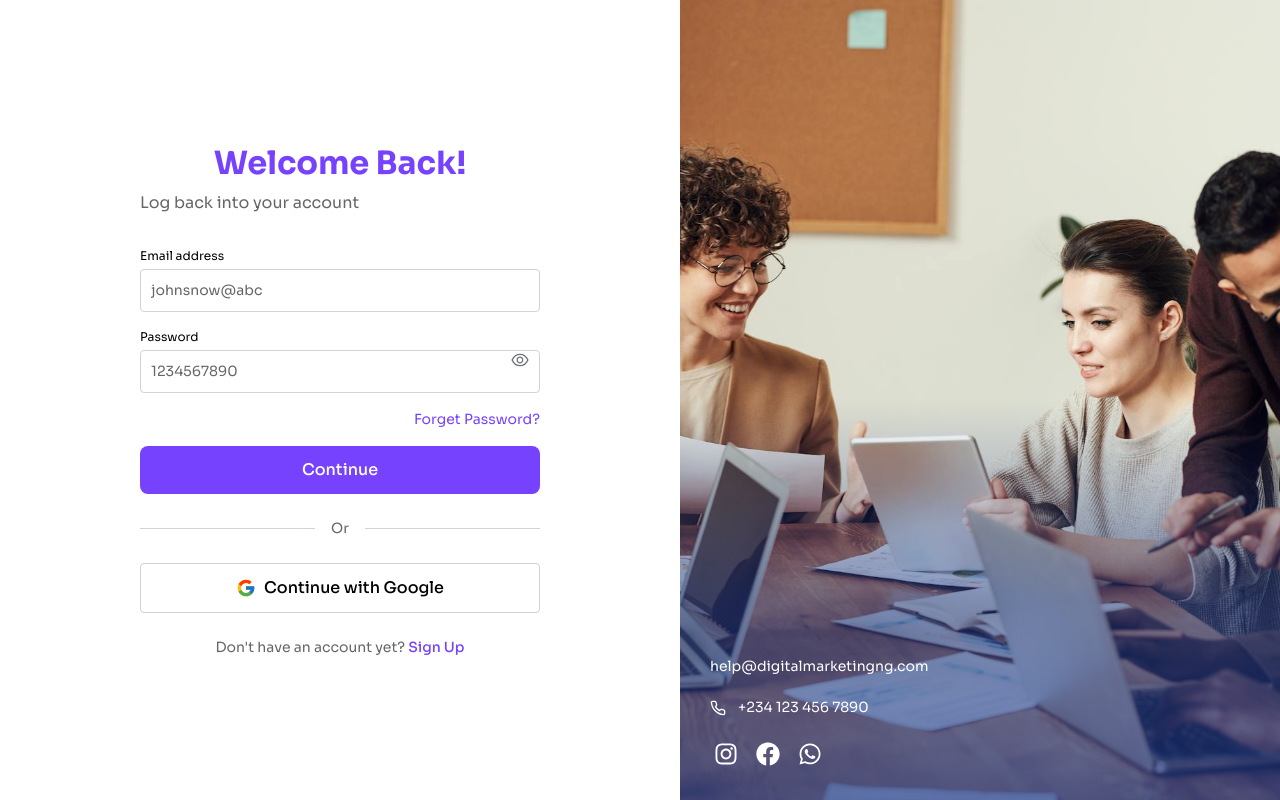
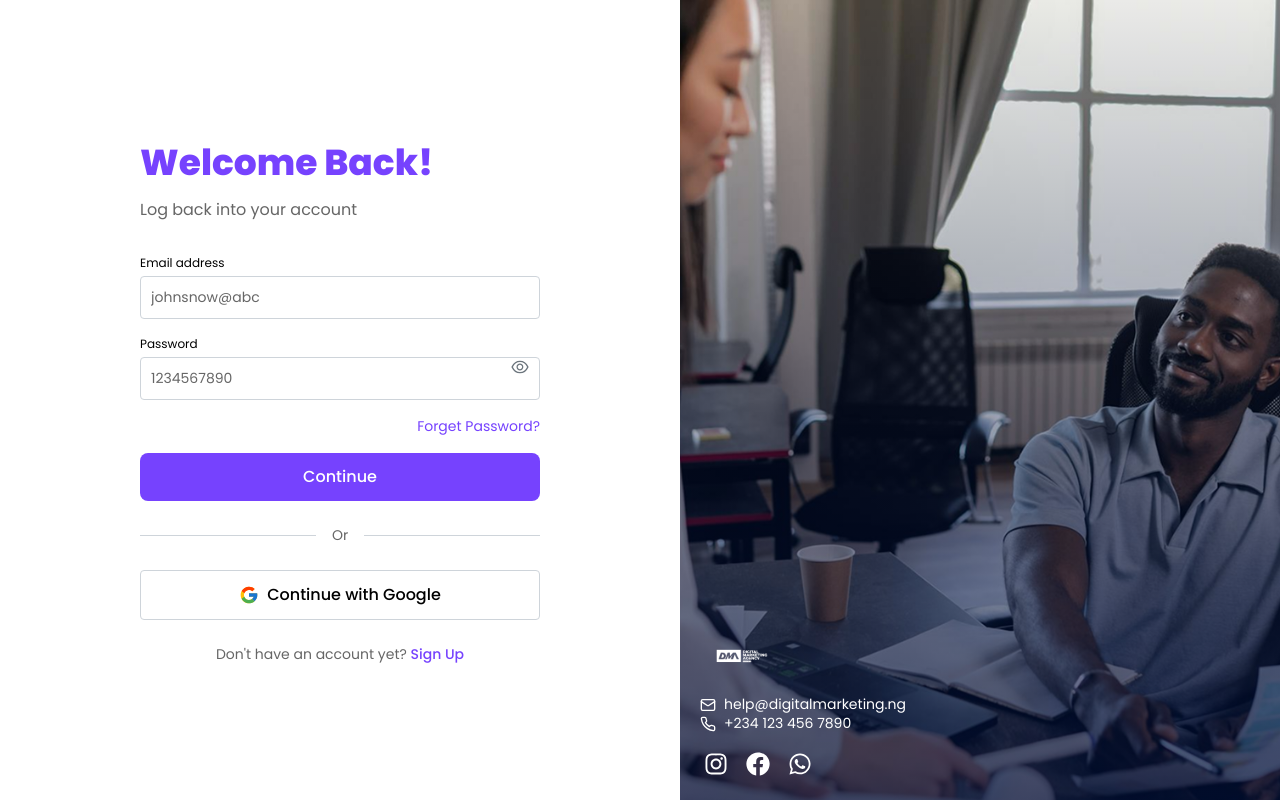
Before and after one commit to Tollani/digitalmarketingSEED, a React (Vite) app: page / in a window 1280 px wide. Built offline with nearby package versions, Linux system fonts and the light colour scheme.

Commit message:
Reverted to commit f3c90d39b9f49f910a599301bcc68823e708bc7b

```diff
--- a/src/components/Button.tsx
+++ b/src/components/Button.tsx
@@ -13,7 +13,7 @@ const StyledButton = styled.button<{ disabled?: boolean }>`
   font-weight: 500;
   cursor: ${props => props.disabled ? 'not-allowed' : 'pointer'};
   transition: background-color 0.2s ease;
-  font-family: 'Sora', sans-serif;
+  font-family: 'Poppins', sans-serif;
 
   &:hover {
     background: ${props => props.disabled ? '#D1D5DB' : '#5f35cc'};
--- a/src/components/CreatePasswordForm.tsx
+++ b/src/components/CreatePasswordForm.tsx
@@ -12,16 +12,12 @@ const FormContainer = styled.div`
 `;
 
 const Title = styled.h1`
-  font-family: 'Sora', sans-serif;
-  font-weight: 700;
   font-size: 32px;
-  line-height: 40px;
-  letter-spacing: -0.15px;
-  width: 275px;
-  height: 40px;
+  font-weight: 800;
   color: #7642FE;
-  margin: 0 auto 8px auto;
-  text-align: center;
+  margin-bottom: 8px;
+  font-family: 'Poppins', sans-serif;
+  text-align: left;
 `;
 
 const Subtitle = styled.p`
@@ -30,7 +26,7 @@ const Subtitle = styled.p`
   color: #6B7280;
   margin-bottom: 32px;
   line-height: 1.5;
-  font-family: 'Sora', sans-serif;
+  font-family: 'Poppins', sans-serif;
   text-align: left;
 `;
 
@@ -50,13 +46,11 @@ const Label = styled.label`
   font-size: 14px;
   font-weight: 400;
   color: #1F2937;
-  font-family: 'Sora', sans-serif;
+  font-family: 'Poppins', sans-serif;
 `;
 
 const InputWrapper = styled.div`
   position: relative;
-  display: flex;
-  align-items: center;
 `;
 
 const Input = styled.input<{ hasError: boolean }>`
@@ -65,7 +59,7 @@ const Input = styled.input<{ hasError: boolean }>`
   border: 2px solid ${props => props.hasError ? '#EF4444' : '#D1D5DB'};
   border-radius: 8px;
   font-size: 16px;
-  font-family: 'Sora', sans-serif;
+  font-family: 'Poppins', sans-serif;
   background: white;
 
   &:focus {
@@ -83,9 +77,6 @@ const ToggleButton = styled.button`
   border: none;
   cursor: pointer;
   color: #6B7280;
-  display: flex;
-  align-items: center;
-  justify-content: center;
 
   &:focus {
     outline: none;
@@ -102,7 +93,7 @@ const SuccessMessage = styled.div`
   gap: 8px;
   color: #10B981;
   font-size: 14px;
-  font-family: 'Sora', sans-serif;
+  font-family: 'Poppins', sans-serif;
   margin-top: 16px;
 `;
 
@@ -110,7 +101,7 @@ const SignInContainer = styled.div`
   text-align: center;
   margin-top: 16px;
   font-size: 14px;
-  font-family: 'Sora', sans-serif;
+  font-family: 'Poppins', sans-serif;
 `;
 
 const SignInText = styled.span`
@@ -199,10 +190,6 @@ const CreatePasswordForm = () => {
     if (!hasErrors) {
       console.log({ newPassword, confirmPassword });
       setIsSuccess(true);
-      // Navigate to complete profile after successful password creation
-      setTimeout(() => {
-        navigate('/complete-profile');
-      }, 1500);
     }
   };
 
--- a/src/components/ForgetPasswordForm.tsx
+++ b/src/components/ForgetPasswordForm.tsx
@@ -1,7 +1,7 @@
 
 import React, { useState } from 'react';
 import styled from 'styled-components';
-import { Link, useNavigate } from 'react-router-dom';
+import { Link } from 'react-router-dom';
 import Alert from './Alert';
 
 const FormContainer = styled.div`
@@ -10,16 +10,11 @@ const FormContainer = styled.div`
 `;
 
 const Title = styled.h1`
-  font-family: 'Sora', sans-serif;
-  font-weight: 700;
   font-size: 32px;
-  line-height: 40px;
-  letter-spacing: -0.15px;
-  width: 275px;
-  height: 40px;
+  font-weight: 800;
   color: #7642FE;
-  margin: 0 auto 8px auto;
-  text-align: center;
+  margin-bottom: 8px;
+  font-family: 'Poppins', sans-serif;
 `;
 
 const Subtitle = styled.p`
@@ -28,7 +23,7 @@ const Subtitle = styled.p`
   color: #666666;
   margin-bottom: 32px;
   line-height: 1.5;
-  font-family: 'Sora', sans-serif;
+  font-family: 'Poppins', sans-serif;
 `;
 
 const Form = styled.form`
@@ -44,7 +39,7 @@ const InputGroup = styled.div`
 `;
 
 const InputLabel = styled.label`
-  font-family: 'Sora', sans-serif;
+  font-family: 'Poppins', sans-serif;
   font-size: 14px;
   font-weight: 400;
   color: #000000;
@@ -57,7 +52,7 @@ const Input = styled.input<{ hasError?: boolean }>`
   border-radius: 8px;
   font-size: 16px;
   font-weight: 400;
-  font-family: 'Sora', sans-serif;
+  font-family: 'Poppins', sans-serif;
 
   &::placeholder {
     color: #666666;
@@ -80,7 +75,7 @@ const SendEmailButton = styled.button`
   font-weight: 500;
   cursor: pointer;
   transition: background-color 0.2s ease;
-  font-family: 'Sora', sans-serif;
+  font-family: 'Poppins', sans-serif;
 
   &:hover {
     background: #5f35cc;
@@ -98,7 +93,7 @@ const SignInText = styled.p`
   font-size: 14px;
   font-weight: 400;
   color: #666666;
-  font-family: 'Sora', sans-serif;
+  font-family: 'Poppins', sans-serif;
 `;
 
 const SignInLink = styled(Link)`
@@ -114,7 +109,6 @@ const SignInLink = styled(Link)`
 const ForgetPasswordForm = () => {
   const [email, setEmail] = useState('johnsnow@abc');
   const [showAlert, setShowAlert] = useState(false);
-  const navigate = useNavigate();
 
   const validateEmail = (email: string) => {
     const emailRegex = /^[^\s@]+@[^\s@]+\.[^\s@]+$/;
@@ -143,10 +137,14 @@ const ForgetPasswordForm = () => {
       return;
     }
 
-    // For any valid email format, proceed to verify OTP
+    if (!isValidAccount(email)) {
+      setShowAlert(true);
+      return;
+    }
+
+    // Valid email
     setShowAlert(false);
     console.log('Password reset email sent to:', { email });
-    navigate('/verify-otp');
   };
 
   return (
--- a/src/components/ImageSection.tsx
+++ b/src/components/ImageSection.tsx
@@ -4,115 +4,72 @@ import styled from 'styled-components';
 import { Mail, Phone } from 'lucide-react';
 import SocialIcons from './SocialIcons';
 
-const ImageSectionContainer = styled.div`
+const ImageContainer = styled.div`
   width: 100%;
   height: 100%;
-  background-image: url('/lovable-uploads/8deb37e4-5ae4-4872-992a-1c70885b9e34.png');
+  background-image: linear-gradient(
+    to top,
+    rgba(0, 16, 59, 0.7) 0%,
+    transparent 100%
+  ), url('/lovable-uploads/12ff7025-87d4-426c-9a19-eca147fe2274.png');
   background-size: cover;
   background-position: center;
   background-repeat: no-repeat;
-  position: relative;
   display: flex;
   flex-direction: column;
+  justify-content: flex-end;
+  position: relative;
 `;
 
-const GradientOverlay = styled.div`
-  position: absolute;
-  bottom: 0;
-  left: 0;
-  right: 0;
-  height: 50%;
-  background: linear-gradient(
-    to top,
-    rgba(30, 58, 138, 0.7) 0%,
-    rgba(30, 58, 138, 0.5) 50%,
-    transparent 100%
-  );
+const ContactInfo = styled.div`
+  padding: 20px;
+  color: white;
 `;
 
-const ContentWrapper = styled.div`
-  position: relative;
-  z-index: 2;
-  margin-top: auto;
-  padding: 30px;
-  color: white;
-
-  @media (max-width: 768px) {
-    padding: 20px;
-    text-align: center;
-  }
-`;
-
-const BrandingOverlay = styled.div`
-  position: absolute;
-  top: -149px;
-  left: -71px;
-  width: 300px;
-  height: 74px;
-  z-index: 3;
-
-  @media (max-width: 768px) {
-    position: relative;
-    top: 0;
-    left: 0;
-    margin: 0 auto 20px auto;
-    width: 250px;
-    height: auto;
-  }
-`;
-
-const BrandingImage = styled.img`
-  width: 100%;
-  height: 100%;
-  object-fit: contain;
+const Logo = styled.img`
+  width: 80px;
+  height: auto;
+  margin: 0;
+  margin-bottom: 0;
   display: block;
-`;
-
-const ContactEmail = styled.div`
-  color: white;
-  font-weight: 400;
-  font-size: 14px;
-  font-family: 'Sora', sans-serif;
-  margin-bottom: 20px;
-
-  @media (max-width: 768px) {
-    text-align: center;
-  }
 `;
 
 const ContactItem = styled.div`
   display: flex;
   align-items: center;
-  gap: 12px;
+  gap: 8px;
+  margin: 0;
   font-size: 14px;
-  font-family: 'Sora', sans-serif;
-  color: white;
-  margin-bottom: 20px;
+  font-family: 'Poppins', sans-serif;
+  line-height: 1.2;
+`;
 
-  @media (max-width: 768px) {
-    justify-content: center;
-  }
+const ContactGroup = styled.div`
+  display: flex;
+  flex-direction: column;
+  gap: 2px;
+  margin: 0;
+  padding: 0;
 `;
 
 const ImageSection = () => {
   return (
-    <ImageSectionContainer>
-      <GradientOverlay />
-      <BrandingOverlay>
-        <BrandingImage
-          src="/lovable-uploads/3cf04415-b0af-4cc0-87e4-d87dc84a2df4.png"
-          alt="DMA Digital Marketing Agency Logo"
-        />
-      </BrandingOverlay>
-      <ContentWrapper>
-        <ContactEmail>help@digitalmarketingng.com</ContactEmail>
-        <ContactItem>
-          <Phone size={16} />
-          +234 123 456 7890
-        </ContactItem>
+    <ImageContainer>
+      <ContactInfo>
+        <Logo src="/lovable-uploads/62d34d9a-8807-4c0b-acfd-d014738bec3c.png" alt="Digital Marketing Agency Logo" />
+        <ContactGroup>
+          <ContactItem>
+            <Mail size={16} />
+            help@digitalmarketing.ng
+          </ContactItem>
+          <ContactItem>
+            <Phone size={16} />
+            +234 123 456 7890
+          </ContactItem>
+        </ContactGroup>
         <SocialIcons />
-      </ContentWrapper>
-    </ImageSectionContainer>
+      </ContactInfo>
+    </ImageContainer>
   );
 };
 
--- a/src/components/LoginForm.tsx
+++ b/src/components/LoginForm.tsx
@@ -3,7 +3,7 @@ import React, { useState } from 'react';
 import styled from 'styled-components';
 import { AiOutlineEye, AiOutlineEyeInvisible } from 'react-icons/ai';
 import { FcGoogle } from 'react-icons/fc';
-import { Link, useNavigate } from 'react-router-dom';
+import { Link } from 'react-router-dom';
 import Button from './Button';
 
 const FormContainer = styled.div`
@@ -12,16 +12,11 @@ const FormContainer = styled.div`
 `;
 
 const Title = styled.h1`
-  font-family: 'Sora', sans-serif;
-  font-weight: 700;
-  font-size: 32px;
-  line-height: 40px;
-  letter-spacing: -0.15px;
-  width: 275px;
-  height: 40px;
+  font-size: 36px;
+  font-weight: 800;
   color: #7642FE;
-  margin: 0 auto 8px auto;
-  text-align: center;
+  margin-bottom: 8px;
+  font-family: 'Poppins', sans-serif;
 `;
 
 const Subtitle = styled.p`
@@ -30,7 +25,7 @@ const Subtitle = styled.p`
   color: #666666;
   margin-bottom: 32px;
   line-height: 1.5;
-  font-family: 'Sora', sans-serif;
+  font-family: 'Poppins', sans-serif;
 `;
 
 const Form = styled.form`
@@ -44,7 +39,7 @@ const InputGroup = styled.div`
 `;
 
 const InputLabel = styled.label`
-  font-family: 'Sora', sans-serif;
+  font-family: 'Poppins', sans-serif;
   font-size: 12px;
   font-weight: 400;
   color: #000000;
@@ -59,7 +54,7 @@ const Input = styled.input`
   border-radius: 4px;
   font-size: 14px;
   font-weight: 400;
-  font-family: 'Sora', sans-serif;
+  font-family: 'Poppins', sans-serif;
 
   &::placeholder {
     color: #666666;
@@ -84,9 +79,6 @@ const PasswordToggle = styled.button`
   border: none;
   cursor: pointer;
   color: #6C757D;
-  display: flex;
-  align-items: center;
-  justify-content: center;
 
   &:hover {
     color: #000000;
@@ -98,7 +90,7 @@ const ForgotPassword = styled.a`
   text-decoration: none;
   font-size: 14px;
   font-weight: 400;
-  font-family: 'Sora', sans-serif;
+  font-family: 'Poppins', sans-serif;
   align-self: flex-end;
   cursor: pointer;
 
@@ -125,7 +117,7 @@ const Divider = styled.div`
     color: #666666;
     font-size: 14px;
     font-weight: 400;
-    font-family: 'Sora', sans-serif;
+    font-family: 'Poppins', sans-serif;
   }
 `;
 
@@ -143,7 +135,7 @@ const GoogleButton = styled.button`
   font-weight: 500;
   color: #000000;
   cursor: pointer;
-  font-family: 'Sora', sans-serif;
+  font-family: 'Poppins', sans-serif;
 
   &:hover {
     background: #f8f9fa;
@@ -156,7 +148,7 @@ const SignUpText = styled.p`
   font-size: 14px;
   font-weight: 400;
   color: #666666;
-  font-family: 'Sora', sans-serif;
+  font-family: 'Poppins', sans-serif;
 `;
 
 const SignUpLink = styled(Link)`
@@ -181,7 +173,6 @@ const LoginForm = () => {
   const [password, setPassword] = useState('');
   const [showPassword, setShowPassword] = useState(false);
   const [errors, setErrors] = useState({ email: '', password: '' });
-  const navigate = useNavigate();
 
   const validateEmail = (email: string) => {
     const emailRegex = /^[^\s@]+@[^\s@]+\.[^\s@]+$/;
@@ -207,19 +198,6 @@ const LoginForm = () => {
 
     if (!newErrors.email && !newErrors.password) {
       console.log('Form submitted:', { email, password });
-      // Navigate to complete profile if valid email and non-empty password
-      navigate('/complete-profile');
-    }
-  };
-
-  const handleForgotPassword = (e: React.MouseEvent) => {
-    e.preventDefault();
-    // Navigate to forget password if email is in valid format
-    if (validateEmail(email)) {
-      navigate('/forget-password');
-    } else {
-      // Show error if no valid email
-      setErrors(prev => ({ ...prev, email: 'Please enter a valid email first' }));
     }
   };
 
@@ -268,7 +246,7 @@ const LoginForm = () => {
           {errors.password && <ErrorMessage>{errors.password}</ErrorMessage>}
         </InputGroup>
 
-        <ForgotPassword onClick={handleForgotPassword}>
+        <ForgotPassword as={Link} to="/forget-password">
           Forget Password?
         </ForgotPassword>
 
--- a/src/components/VerifyOTPForm.tsx
+++ b/src/components/VerifyOTPForm.tsx
@@ -1,7 +1,7 @@
 
 import React, { useState } from 'react';
 import styled from 'styled-components';
-import { Link, useNavigate } from 'react-router-dom';
+import { Link } from 'react-router-dom';
 import Button from './Button';
 import Alert from './Alert';
 import OTPInput from './OTPInput';
@@ -12,16 +12,12 @@ const FormContainer = styled.div`
 `;
 
 const Title = styled.h1`
-  font-family: 'Sora', sans-serif;
-  font-weight: 700;
   font-size: 32px;
-  line-height: 40px;
-  letter-spacing: -0.15px;
-  width: 275px;
-  height: 40px;
+  font-weight: 800;
   color: #7642FE;
-  margin: 0 auto 8px auto;
-  text-align: center;
+  margin-bottom: 8px;
+  font-family: 'Poppins', sans-serif;
+  text-align: left;
 `;
 
 const Subtitle = styled.p`
@@ -30,7 +26,7 @@ const Subtitle = styled.p`
   color: #6B7280;
   margin-bottom: 32px;
   line-height: 1.5;
-  font-family: 'Sora', sans-serif;
+  font-family: 'Poppins', sans-serif;
   text-align: left;
 `;
 
@@ -48,7 +44,7 @@ const ResendContainer = styled.div`
   text-align: center;
   margin-top: 24px;
   font-size: 14px;
-  font-family: 'Sora', sans-serif;
+  font-family: 'Poppins', sans-serif;
 `;
 
 const ResendText = styled.span`
@@ -62,7 +58,7 @@ const ResendLink = styled.button`
   border: none;
   cursor: pointer;
   font-size: 14px;
-  font-family: 'Sora', sans-serif;
+  font-family: 'Poppins', sans-serif;
 
   &:hover {
     text-decoration: none;
@@ -73,7 +69,7 @@ const SignInContainer = styled.div`
   text-align: center;
   margin-top: 16px;
   font-size: 14px;
-  font-family: 'Sora', sans-serif;
+  font-family: 'Poppins', sans-serif;
 `;
 
 const SignInText = styled.span`
@@ -93,7 +89,6 @@ const SignInLink = styled(Link)`
 const VerifyOTPForm = () => {
   const [otp, setOtp] = useState('');
   const [showAlert, setShowAlert] = useState(false);
-  const navigate = useNavigate();
 
   const handleOTPComplete = (otpValue: string) => {
     setOtp(otpValue);
@@ -103,11 +98,11 @@ const VerifyOTPForm = () => {
   const handleSubmit = (e: React.FormEvent) => {
     e.preventDefault();
 
-    // If any numbers are entered, navigate to create password
-    if (otp && otp.length > 0) {
+    if (otp === '1234') {
       console.log({ otp });
       setShowAlert(false);
-      navigate('/create-password');
+      // Clear the OTP to reset the form
+      setOtp('');
     } else {
       setShowAlert(true);
     }
@@ -131,7 +126,7 @@ const VerifyOTPForm = () => {
       <Form onSubmit={handleSubmit}>
         {showAlert && (
           <AlertWrapper>
-            <Alert message="Please enter the verification code" visible={showAlert} />
+            <Alert message="Incorrect verification code" visible={showAlert} />
           </AlertWrapper>
         )}
 
--- a/src/index.css
+++ b/src/index.css
@@ -1,5 +1,5 @@
 
-@import url('https://fonts.googleapis.com/css2?family=Sora:wght@400;500;600;700;800&display=swap');
+@import url('https://fonts.googleapis.com/css2?family=Poppins:wght@100;200;300;400;500;600;700;800;900&display=swap');
 
 @tailwind base;
 @tailwind components;
@@ -102,7 +102,7 @@
     @apply bg-background text-foreground;
     margin: 0;
     padding: 0;
-    font-family: 'Sora', -apple-system, BlinkMacSystemFont, 'Segoe UI', Roboto, sans-serif;
+    font-family: 'Poppins', -apple-system, BlinkMacSystemFont, 'Segoe UI', Roboto, sans-serif;
     line-height: 1.5;
   }
 
@@ -110,16 +110,3 @@
     box-sizing: border-box;
   }
 }
-
-/* Header styling for consistent typography */
-.page-header {
-  font-family: 'Sora', sans-serif;
-  font-weight: 700;
-  font-size: 32px;
-  line-height: 40px;
-  letter-spacing: -0.15px;
-  width: 275px;
-  height: 40px;
-  text-align: center;
-  margin: 0 auto;
-}
```
Also changed, not shown: public/lovable-uploads/3cf04415-b0af-4cc0-87e4-d87dc84a2df4.png (deleted).
